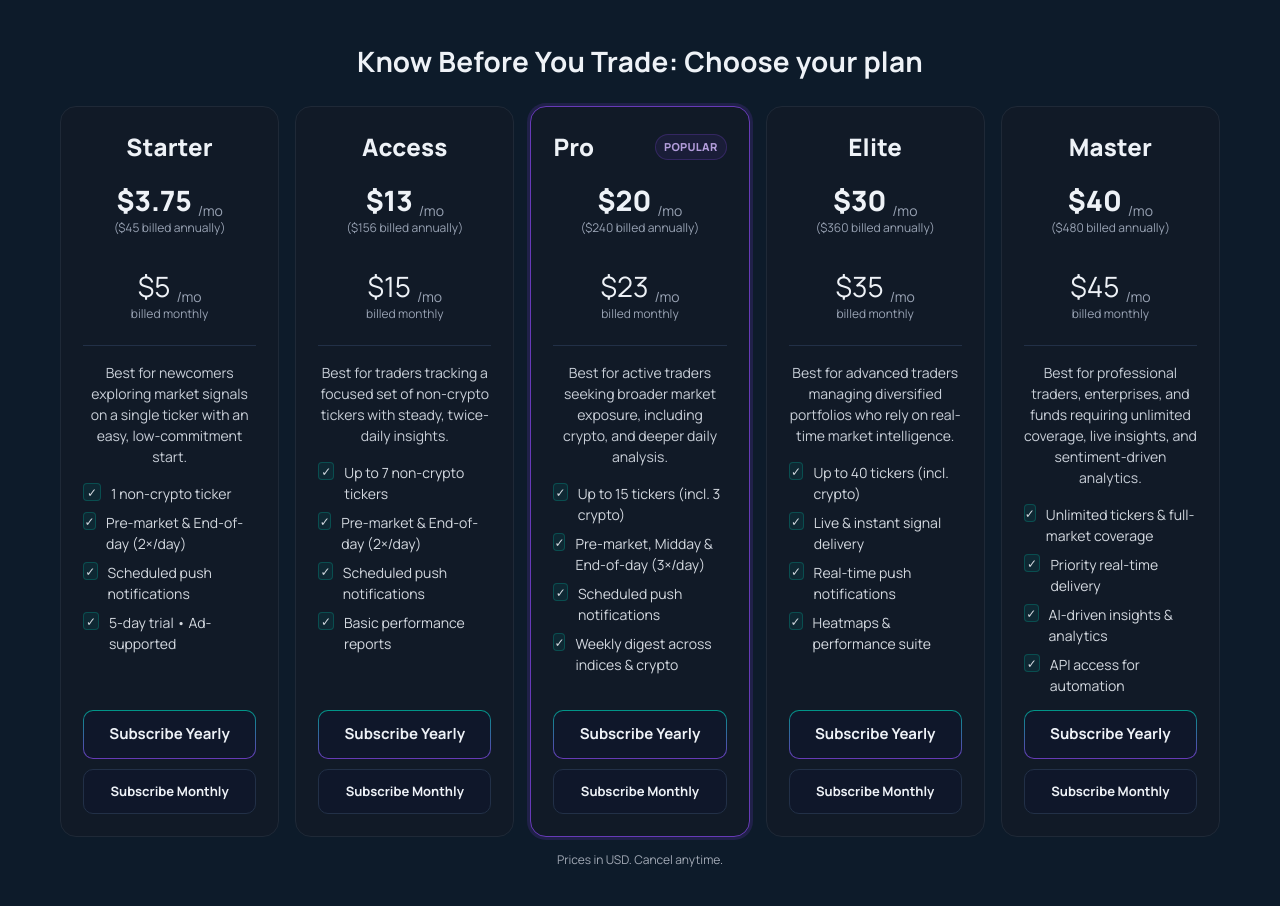
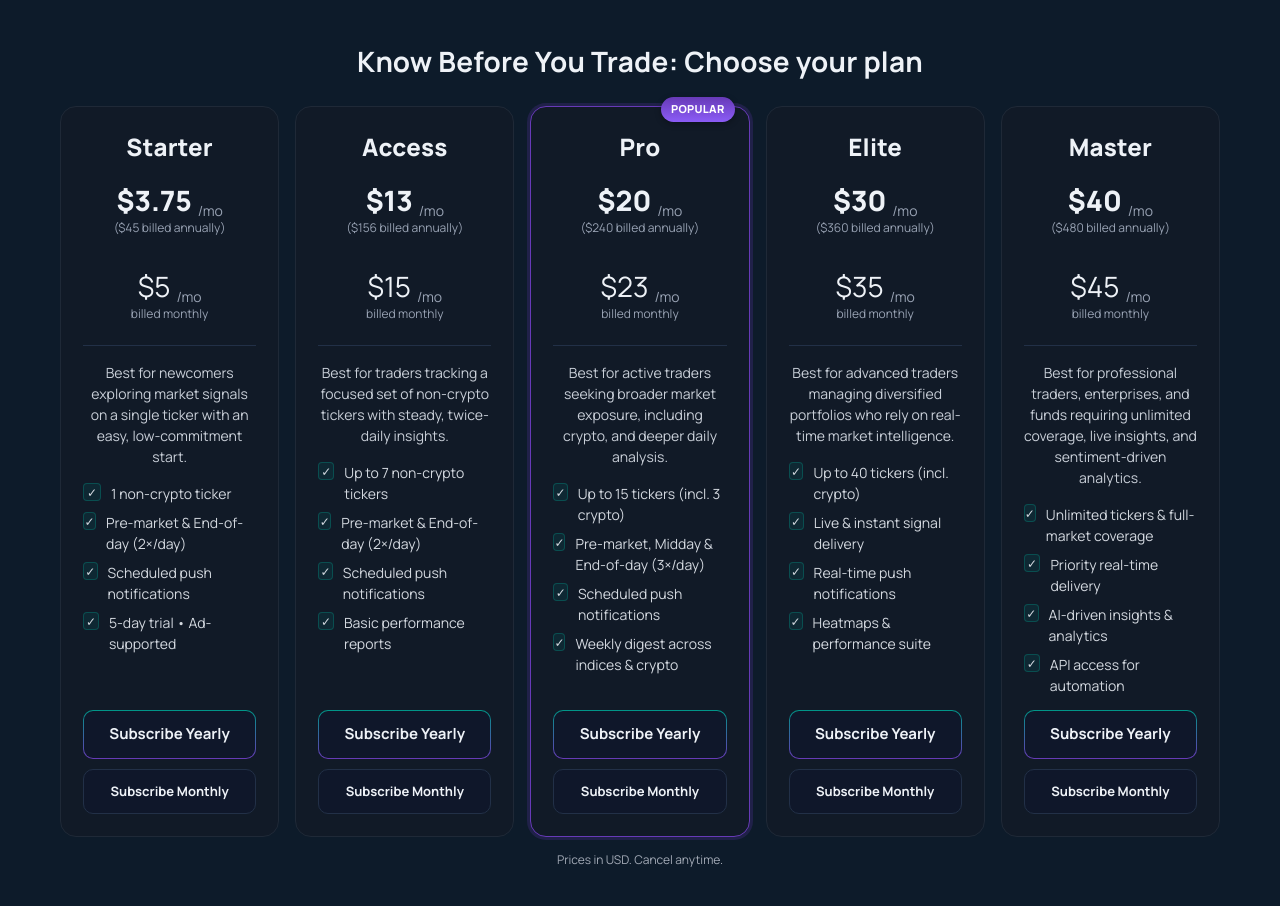
Before and after one commit to TradeIQX/tiqx-pricing-widget, a website: page index.html in a window 1280 px wide. Drawn offline with Linux system fonts and the light colour scheme.

Commit message:
Update index.html

```diff
--- a/index.html
+++ b/index.html
@@ -5,7 +5,6 @@
 <meta name="viewport" content="width=device-width,initial-scale=1" />
 <title>TradeIQX Pricing</title>
 
-<!-- Brand font -->
 <link rel="preconnect" href="https://fonts.googleapis.com">
 <link rel="preconnect" href="https://fonts.gstatic.com" crossorigin>
 <link href="https://fonts.googleapis.com/css2?family=Manrope:wght@400;600;700;800&display=swap" rel="stylesheet">
@@ -35,8 +34,21 @@ h2{text-align:center;margin:0 0 24px;font-size:28px;letter-spacing:.2px}
 @media (min-width:900px) and (max-width:1199px){.grid{grid-template-columns:repeat(3,minmax(0,1fr));}}
 @media (min-width:600px) and (max-width:899px){.grid{grid-template-columns:repeat(2,minmax(0,1fr));}}
 @media (max-width:599px){.grid{grid-template-columns:1fr;}}
-.card{background:var(--panel);border:1px solid #1f2937;border-radius:var(--radius);padding:22px;display:flex;flex-direction:column;gap:14px;min-width:0;}
-.card.featured{border-color:var(--brand-2);box-shadow:0 0 0 3px rgba(103,58,183,.22);}
+.card{
+  background:var(--panel);
+  border:1px solid #1f2937;
+  border-radius:var(--radius);
+  padding:22px;
+  display:flex;
+  flex-direction:column;
+  gap:14px;
+  min-width:0;
+  position:relative;
+}
+.card.featured{
+  border-color:var(--brand-2);
+  box-shadow:0 0 0 3px rgba(103,58,183,.22);
+}
 .tiername{text-align:center;font-size:24px;font-weight:900;letter-spacing:.2px;}
 .prices{display:flex;justify-content:center;gap:28px;align-items:flex-end;flex-wrap:wrap;text-align:center;}
 .price{display:flex;align-items:flex-end;gap:6px;justify-content:center}
@@ -62,11 +74,18 @@ h2{text-align:center;margin:0 0 24px;font-size:28px;letter-spacing:.2px}
 .btn.secondary{font-size:13px;}
 .btn[disabled]{opacity:.55;cursor:not-allowed}
 .badge{
-  display:inline-flex;align-items:center;gap:4px;
-  background:rgba(103,58,183,.12);color:#b39ddb;
-  border:1px solid rgba(103,58,183,.33);
-  padding:4px 8px;border-radius:999px;
-  font-size:11px;font-weight:800;letter-spacing:.3px;text-transform:uppercase;
+  position:absolute;
+  top:-10px;
+  right:14px;
+  background:linear-gradient(180deg,var(--brand-2),#8b5cf6);
+  color:#fff;
+  padding:4px 10px;
+  border-radius:999px;
+  font-size:11px;
+  font-weight:800;
+  letter-spacing:.3px;
+  text-transform:uppercase;
+  box-shadow:0 2px 6px rgba(0,0,0,0.3);
 }
 .fine{color:#a3aab6;font-size:12px;margin-top:14px;text-align:center}
 </style>
@@ -136,10 +155,8 @@ h2{text-align:center;margin:0 0 24px;font-size:28px;letter-spacing:.2px}
 
 <!-- PRO -->
 <article class="card featured" role="listitem">
-  <div style="display:flex;justify-content:space-between;align-items:center;">
-    <div class="tiername" style="margin:0;">Pro</div>
-    <span class="badge">Popular</span>
-  </div>
+  <span class="badge">Popular</span>
+  <div class="tiername">Pro</div>
   <div class="prices">
     <div class="price-block annual">
       <div class="price"><span class="amt">$20</span><span class="per">/mo</span></div>
```
